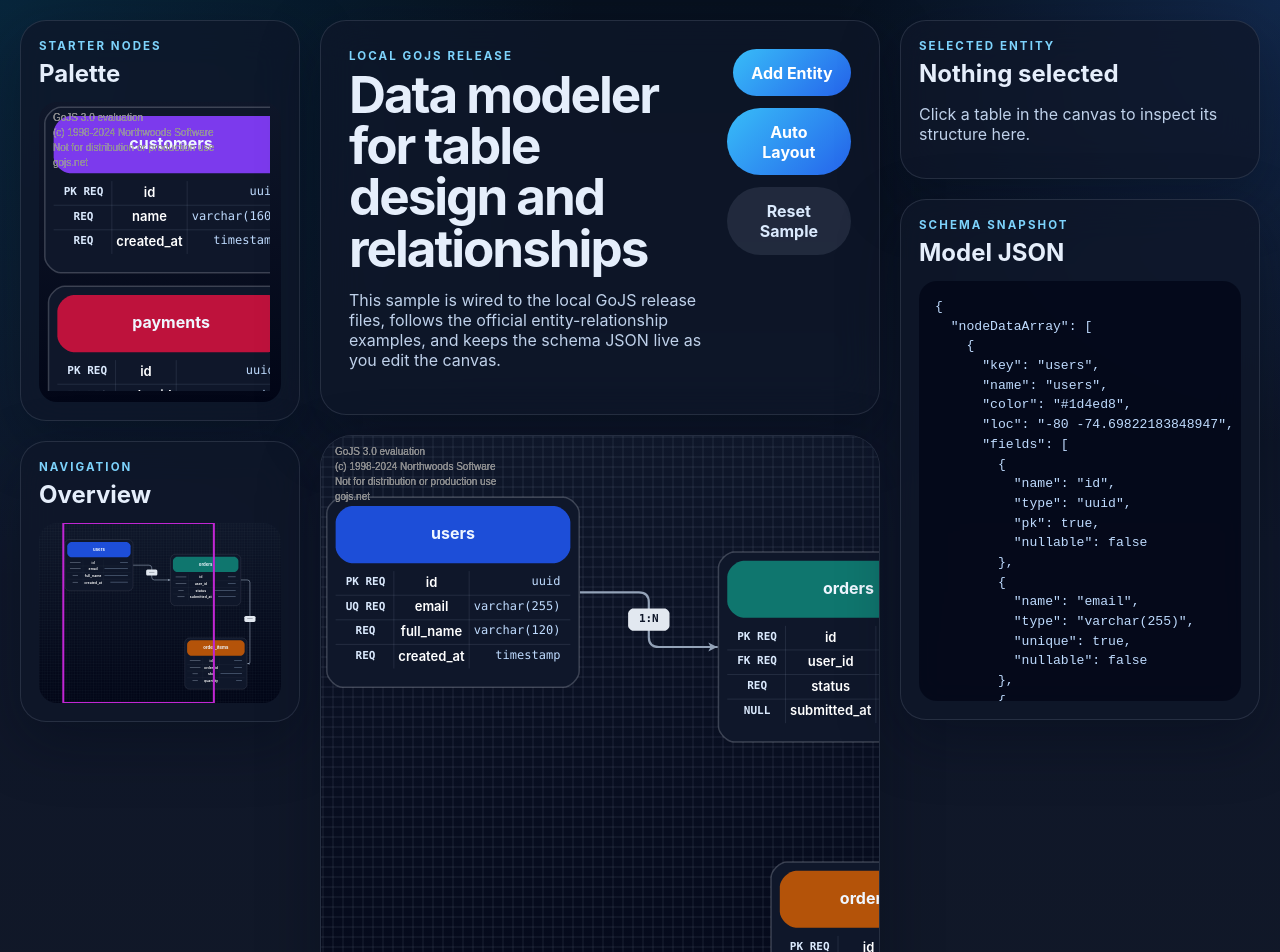
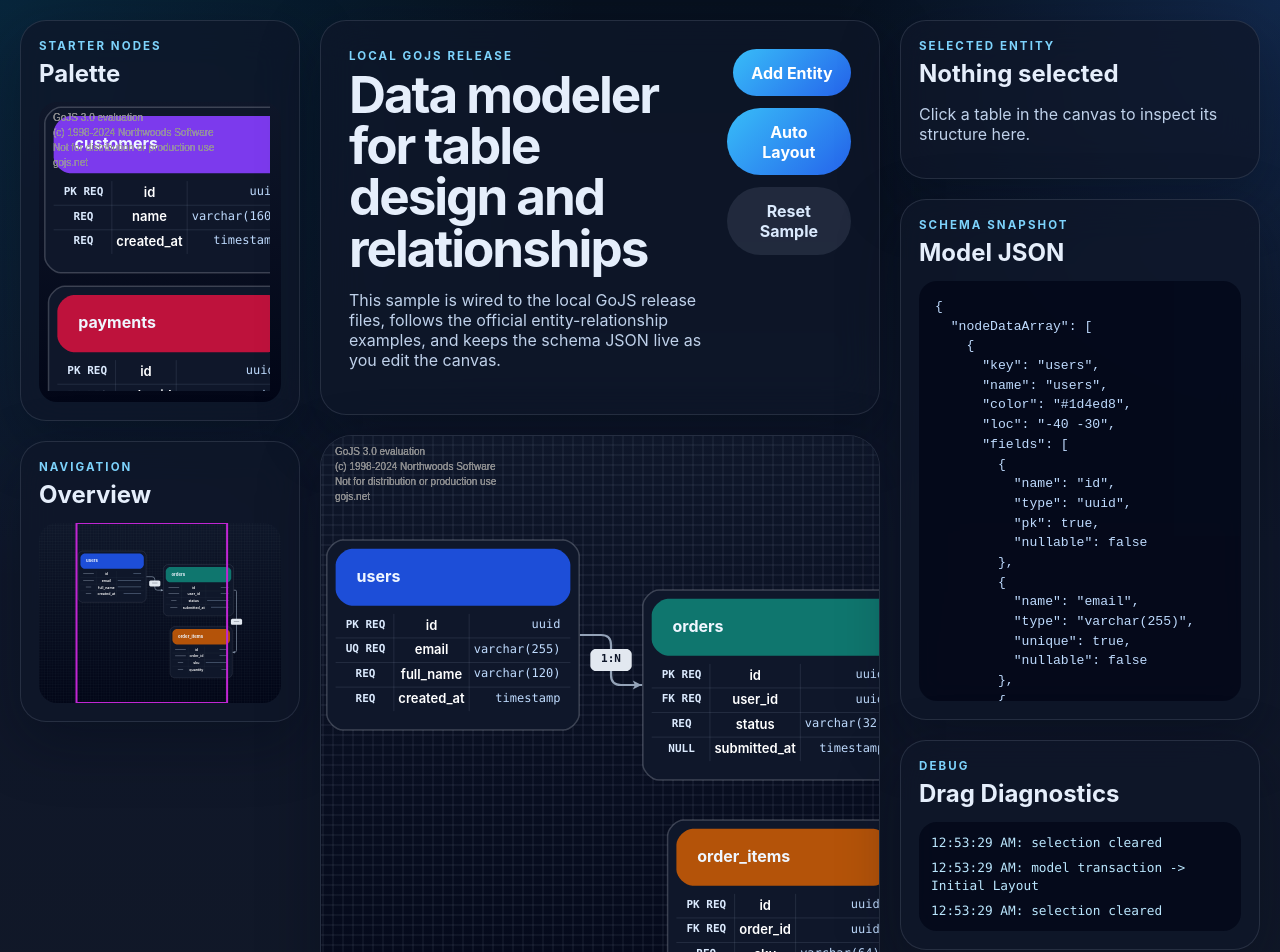
Before and after one commit to wkim007/goJSDM, a React (Vite) app: page / in a window 1280 px wide. Shown: the top 952 px of the page. Built offline with nearby package versions, Linux system fonts and the light colour scheme.

Commit message:
#3 - allow to move it.

```diff
--- a/src/App.jsx
+++ b/src/App.jsx
@@ -66,12 +66,15 @@ function makeFieldTemplate() {
 function createNodeTemplate() {
   return new go.Node("Auto", {
     locationSpot: go.Spot.Center,
-    selectionAdorned: false,
+    locationObjectName: "CARD",
+    selectionObjectName: "CARD",
+    selectionAdorned: true,
+    movable: true,
     resizable: true,
+    resizeObjectName: "CARD",
+    layoutConditions: go.LayoutConditions.Standard & ~go.LayoutConditions.NodeSized,
     fromSpot: go.Spot.LeftRightSides,
     toSpot: go.Spot.LeftRightSides,
-    fromLinkable: true,
-    toLinkable: true,
     cursor: "move",
     shadowVisible: true,
     shadowColor: "rgba(15, 23, 42, 0.25)",
@@ -99,18 +102,25 @@ function createNodeTemplate() {
         strokeWidth: 1.5
       }),
       new go.Panel("Vertical", { stretch: go.Stretch.Fill }).add(
-        new go.Panel("Auto", { stretch: go.Stretch.Horizontal }).add(
+        new go.Panel("Auto", {
+          stretch: go.Stretch.Horizontal,
+          cursor: "move"
+        }).add(
           new go.Shape("RoundedRectangle", {
             parameter1: 16,
             strokeWidth: 0,
             stretch: go.Stretch.Fill
           }).bind("fill", "color"),
-          new go.Panel("Horizontal", { margin: new go.Margin(10, 12, 10, 12) }).add(
+          new go.Panel("Horizontal", {
+            margin: new go.Margin(10, 12, 10, 12),
+            stretch: go.Stretch.Horizontal
+          }).add(
             new go.TextBlock({
               stroke: "#eff6ff",
               font: "700 16px Inter, system-ui, sans-serif",
-              editable: true
-            }).bindTwoWay("text", "name")
+              editable: false,
+              margin: new go.Margin(0, 0, 0, 0)
+            }).bind("text", "name")
           )
         ),
         new go.Panel("Table", {
@@ -181,8 +191,15 @@ function App() {
   const [model, setModel] = useState(() => cloneModel());
   const [selectedNode, setSelectedNode] = useState(emptySelection);
   const [schemaJson, setSchemaJson] = useState(() => JSON.stringify(initialModel, null, 2));
+  const [debugMessages, setDebugMessages] = useState([]);
 
   useEffect(() => {
+    const logDebug = (message) => {
+      const entry = `${new Date().toLocaleTimeString()}: ${message}`;
+      console.log(`[gojs-debug] ${entry}`);
+      setDebugMessages((current) => [entry, ...current].slice(0, 16));
+    };
+
     const updateSelection = () => {
       const diagram = diagramRef.current;
       if (!(diagram instanceof go.Diagram)) {
@@ -191,8 +208,12 @@ function App() {
       const part = diagram.selection.first();
       if (part instanceof go.Node && part.data) {
         setSelectedNode(structuredClone(part.data));
+        logDebug(
+          `selection changed -> ${part.data.key} at ${part.location.x.toFixed(1)}, ${part.location.y.toFixed(1)} movable=${part.movable}`
+        );
         return;
       }
+      logDebug("selection cleared");
       setSelectedNode(emptySelection);
     };
 
@@ -211,6 +232,7 @@ function App() {
     };
 
     const diagram = new go.Diagram(diagramDivRef.current, {
+      allowMove: true,
       "undoManager.isEnabled": true,
       "linkingTool.isUnconnectedLinkValid": false,
       "relinkingTool.isUnconnectedLinkValid": false,
@@ -219,11 +241,7 @@ function App() {
       "commandHandler.copiesTree": false,
       "grid.visible": true,
       "grid.gridCellSize": new go.Size(20, 20),
-      "toolManager.mouseWheelBehavior": go.WheelMode.Zoom,
-      layout: new go.ForceDirectedLayout({
-        defaultSpringLength: 120,
-        defaultElectricalCharge: 140
-      })
+      "toolManager.mouseWheelBehavior": go.WheelMode.Zoom
     });
 
     diagram.grid = new go.Panel("Grid").add(
@@ -232,6 +250,40 @@ function App() {
     );
     diagram.nodeTemplate = createNodeTemplate();
     diagram.linkTemplate = createLinkTemplate();
+
+    const draggingTool = diagram.toolManager.draggingTool;
+    const originalDoActivate = draggingTool.doActivate.bind(draggingTool);
+    draggingTool.doActivate = function doActivateWithDebug() {
+      const part = this.currentPart;
+      if (part instanceof go.Node && part.data) {
+        logDebug(
+          `drag start -> ${part.data.key} from ${part.location.x.toFixed(1)}, ${part.location.y.toFixed(1)} movable=${part.movable}`
+        );
+      } else {
+        logDebug("drag start -> no node part detected");
+      }
+      return originalDoActivate();
+    };
+
+    const originalDoDeactivate = draggingTool.doDeactivate.bind(draggingTool);
+    draggingTool.doDeactivate = function doDeactivateWithDebug() {
+      const selection = diagram.selection.first();
+      if (selection instanceof go.Node && selection.data) {
+        logDebug(
+          `drag end -> ${selection.data.key} now at ${selection.location.x.toFixed(1)}, ${selection.location.y.toFixed(1)}`
+        );
+      } else {
+        logDebug("drag end -> no selected node");
+      }
+      return originalDoDeactivate();
+    };
+
+    const linkingTool = diagram.toolManager.linkingTool;
+    const originalLinkActivate = linkingTool.doActivate.bind(linkingTool);
+    linkingTool.doActivate = function doActivateWithDebug() {
+      logDebug("link tool activated");
+      return originalLinkActivate();
+    };
 
     const palette = new go.Palette(paletteDivRef.current, {
       "animationManager.isEnabled": false,
@@ -254,8 +306,35 @@ function App() {
     overviewRef.current = overview;
 
     diagram.addDiagramListener("ChangedSelection", updateSelection);
+    diagram.addDiagramListener("ObjectSingleClicked", (event) => {
+      const part = event.subject.part;
+      if (part instanceof go.Node && part.data) {
+        logDebug(`click -> ${part.data.key}`);
+      } else {
+        logDebug("click -> non-node object");
+      }
+    });
+    diagram.addDiagramListener("SelectionMoved", () => {
+      const part = diagram.selection.first();
+      if (part instanceof go.Node && part.data) {
+        logDebug(
+          `selection moved -> ${part.data.key} at ${part.location.x.toFixed(1)}, ${part.location.y.toFixed(1)}`
+        );
+      } else {
+        logDebug("selection moved event fired");
+      }
+    });
+    diagram.addDiagramListener("PartResized", () => {
+      const part = diagram.selection.first();
+      if (part instanceof go.Node && part.data) {
+        logDebug(`resized -> ${part.data.key}`);
+      } else {
+        logDebug("part resized");
+      }
+    });
     diagram.addModelChangedListener((event) => {
       if (event.isTransactionFinished) {
+        logDebug(`model transaction -> ${event.oldValue || event.modelChange || event.propertyName || "updated"}`);
         pushStateFromDiagram();
       }
     });
@@ -310,8 +389,14 @@ function App() {
     if (!(diagram instanceof go.Diagram)) {
       return;
     }
+    const layout = new go.ForceDirectedLayout({
+      defaultSpringLength: 120,
+      defaultElectricalCharge: 140,
+      isInitial: false,
+      isOngoing: false
+    });
     diagram.startTransaction("auto layout");
-    diagram.layoutDiagram(true);
+    layout.doLayout(diagram);
     diagram.commitTransaction("auto layout");
   };
 
@@ -403,6 +488,24 @@ function App() {
           </div>
           <pre className="json-preview">{schemaJson}</pre>
         </div>
+
+        <div className="panel">
+          <div className="panel-header">
+            <p className="eyebrow">Debug</p>
+            <h2>Drag Diagnostics</h2>
+          </div>
+          <div className="debug-log">
+            {debugMessages.length > 0 ? (
+              debugMessages.map((message, index) => (
+                <div key={`${message}-${index}`} className="debug-line">
+                  {message}
+                </div>
+              ))
+            ) : (
+              <div className="debug-line">No diagram events yet.</div>
+            )}
+          </div>
+        </div>
       </aside>
     </div>
   );
--- a/src/styles.css
+++ b/src/styles.css
@@ -213,6 +213,24 @@ button.ghost {
   line-height: 1.5;
 }
 
+.debug-log {
+  display: flex;
+  flex-direction: column;
+  gap: 8px;
+  max-height: 240px;
+  overflow: auto;
+  padding: 12px;
+  border-radius: 18px;
+  background: rgba(2, 6, 23, 0.72);
+}
+
+.debug-line {
+  color: #bae6fd;
+  font-size: 0.8rem;
+  line-height: 1.35;
+  font-family: ui-monospace, SFMono-Regular, Menlo, monospace;
+}
+
 @media (max-width: 1180px) {
   .app-shell {
     grid-template-columns: 1fr;
```
Also changed, not shown: 5 other files (tests, documents, lock files or other folders).
